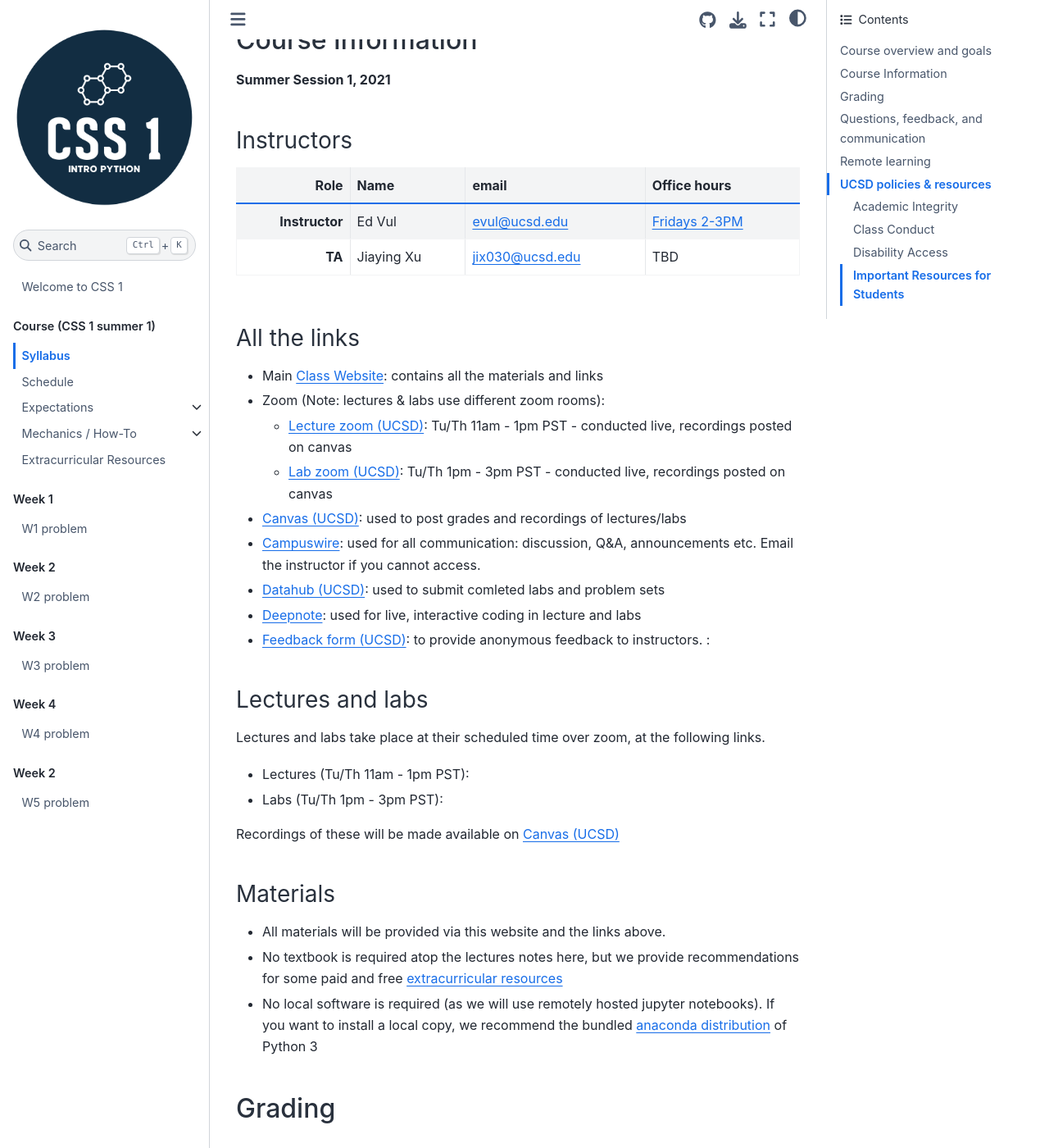
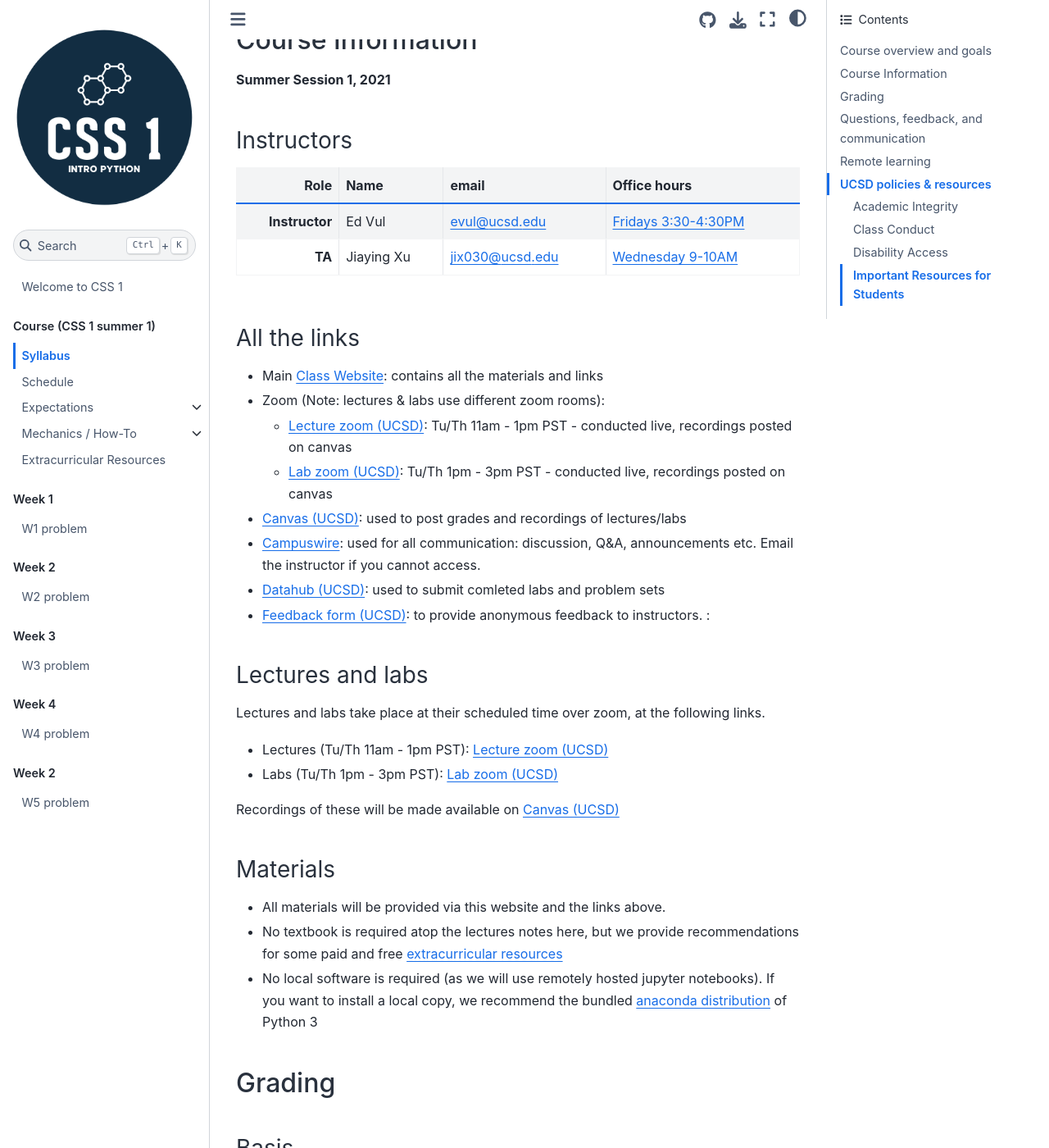
Before and after one commit to UCSD-CSS-001/ucsd-css-001.github.io, a Jupyter Book: the page built from course/syllabus.md, in a window 1280 px wide and 1400 px high, scrolled down 894 px. Shown: the whole window at 82% size. Built offline with Jupyter Book 1.0.4 settings and Sphinx 7.4.7 and the Sphinx Book theme 1.1.4, drawn with Linux system fonts in a browser that asks for light colours; pages that are not in the unit, such as notebooks, are missing from menus.

Commit message:
minor fixed

```diff
--- a/course/syllabus.md
+++ b/course/syllabus.md
@@ -25,8 +25,8 @@
 
 | Role     | Name                | email    | Office hours  |
 | ----------------: | :---------| -----------| ------------ |
-| **Instructor** | Ed Vul  | [evul@ucsd.edu](mailto:evul@ucsd.edu) | [Fridays 2-3PM](https://ucsd.zoom.us/) |
-| **TA** | Jiaying Xu  | [jix030@ucsd.edu](jix030@ucsd.edu) | TBD |
+| **Instructor** | Ed Vul  | [evul@ucsd.edu](mailto:evul@ucsd.edu) | [Fridays 3:30-4:30PM](https://ucsd.zoom.us/my/edvul) |
+| **TA** | Jiaying Xu  | [jix030@ucsd.edu](mailto:jix030@ucsd.edu) | [Wednesday 9-10AM]() |
 
 ### All the links
 
@@ -37,15 +37,14 @@
 - {{ url_canvas }}: used to post grades and recordings of lectures/labs
 - {{ url_campuswire }}: used for all communication: discussion, Q&A, announcements etc.  Email the instructor if you cannot access.
 - {{ url_datahub }}: used to submit comleted labs and problem sets
-- {{ url_deepnote }}: used for live, interactive coding in lecture and labs
 - {{ url_feedback }}: to provide anonymous feedback to instructors.  :
 
 ### Lectures and labs
 
 Lectures and labs take place at their scheduled time over zoom, at the following links.
 
-- Lectures (Tu/Th 11am - 1pm PST): {{ url_lectures }}
-- Labs (Tu/Th 1pm - 3pm PST):  {{ url_labs }}
+- Lectures (Tu/Th 11am - 1pm PST): {{ url_lecture }}
+- Labs (Tu/Th 1pm - 3pm PST):  {{ url_lab }}
 
 Recordings of these will be made available on  {{ url_canvas }}
 
```
Also changed, not shown: course/datahub.md (+1 -1 lines), course/expectations-class.md (+0 -6 lines).
